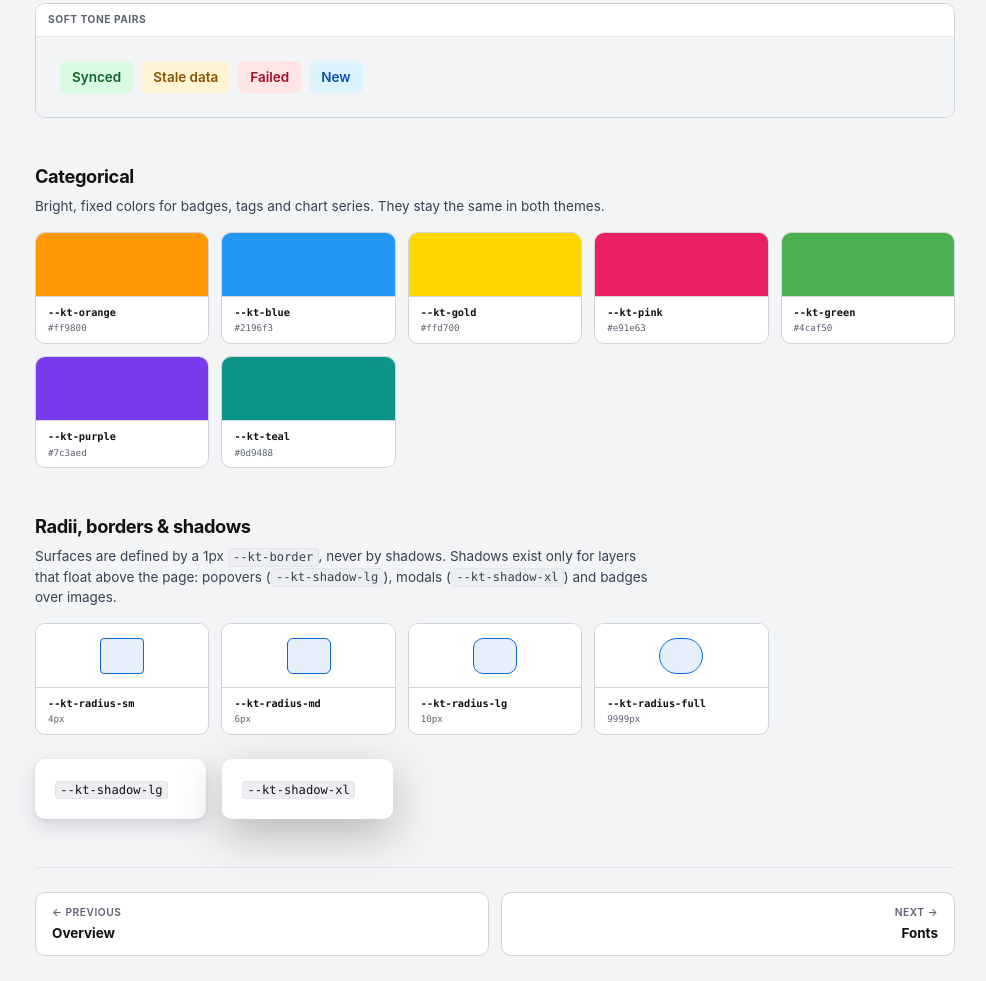
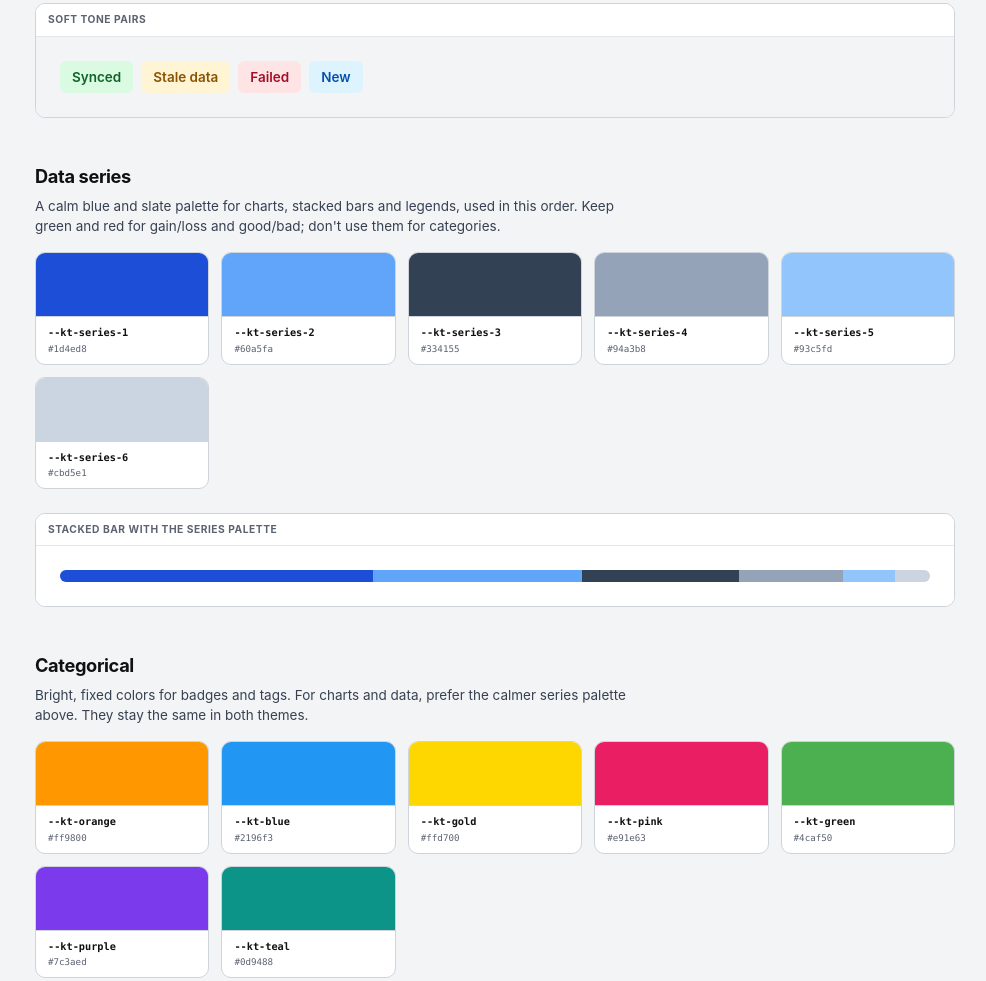
Before and after one commit to koraytugay/kt-styles, a plain HTML site: page pages/foundations/colors.html in a window 1280 px wide. Shown: the part 1359-2340 px from the top of the page, without its empty margins (253-1239 px from the left). Drawn offline with Linux system fonts and the light colour scheme.

Commit message:
Add a calm data-series palette (--kt-series-1..6)
Blue/slate colors for charts, stacked bars and legends, so apps stop
using rainbow categories. Green/red stay reserved for gain/loss.
Documented on the Colors page and in CLAUDE.md.

Co-Authored-By: Claude Opus 5.5 <noreply@anthropic.com>

```diff
--- a/css/tokens.css
+++ b/css/tokens.css
@@ -109,7 +109,17 @@
     --kt-danger:  #cf222e;  --kt-danger-soft:  #ffe4e6;  --kt-danger-text:  #a40e26;
     --kt-info:    #0969da;  --kt-info-soft:    #ddf4ff;  --kt-info-text:    #0550ae;
 
-    /* ---------- Colors: categorical (badges, tags, charts) ---------- */
+    /* ---------- Colors: data series (charts, stacked bars, legends) ----------
+       A calm blue/slate palette, in order. Use these for categories and series;
+       keep --kt-success / --kt-danger for gain/loss and good/bad only. */
+    --kt-series-1: #1d4ed8;
+    --kt-series-2: #60a5fa;
+    --kt-series-3: #334155;
+    --kt-series-4: #94a3b8;
+    --kt-series-5: #93c5fd;
+    --kt-series-6: #cbd5e1;
+
+    /* ---------- Colors: categorical (badges and tags only; prefer the series palette for data) ---------- */
     --kt-orange: #ff9800;
     --kt-blue: #2196f3;
     --kt-gold: #ffd700;
--- a/dist/kt.css
+++ b/dist/kt.css
@@ -122,7 +122,17 @@
     --kt-danger:  #cf222e;  --kt-danger-soft:  #ffe4e6;  --kt-danger-text:  #a40e26;
     --kt-info:    #0969da;  --kt-info-soft:    #ddf4ff;  --kt-info-text:    #0550ae;
 
-    /* ---------- Colors: categorical (badges, tags, charts) ---------- */
+    /* ---------- Colors: data series (charts, stacked bars, legends) ----------
+       A calm blue/slate palette, in order. Use these for categories and series;
+       keep --kt-success / --kt-danger for gain/loss and good/bad only. */
+    --kt-series-1: #1d4ed8;
+    --kt-series-2: #60a5fa;
+    --kt-series-3: #334155;
+    --kt-series-4: #94a3b8;
+    --kt-series-5: #93c5fd;
+    --kt-series-6: #cbd5e1;
+
+    /* ---------- Colors: categorical (badges and tags only; prefer the series palette for data) ---------- */
     --kt-orange: #ff9800;
     --kt-blue: #2196f3;
     --kt-gold: #ffd700;
--- a/pages/foundations/colors.html
+++ b/pages/foundations/colors.html
@@ -78,8 +78,33 @@
     </section>
 
     <section>
+        <h2>Data series</h2>
+        <p>A calm blue and slate palette for charts, stacked bars and legends, used in this order. Keep green and red for gain/loss and good/bad; don't use them for categories.</p>
+        <div class="sc-swatches">
+            <div class="sc-swatch"><div class="sc-swatch-chip" style="background: var(--kt-series-1)"></div><div class="sc-swatch-info"><span class="sc-swatch-name">--kt-series-1</span><span class="sc-swatch-value" data-token="--kt-series-1"></span></div></div>
+            <div class="sc-swatch"><div class="sc-swatch-chip" style="background: var(--kt-series-2)"></div><div class="sc-swatch-info"><span class="sc-swatch-name">--kt-series-2</span><span class="sc-swatch-value" data-token="--kt-series-2"></span></div></div>
+            <div class="sc-swatch"><div class="sc-swatch-chip" style="background: var(--kt-series-3)"></div><div class="sc-swatch-info"><span class="sc-swatch-name">--kt-series-3</span><span class="sc-swatch-value" data-token="--kt-series-3"></span></div></div>
+            <div class="sc-swatch"><div class="sc-swatch-chip" style="background: var(--kt-series-4)"></div><div class="sc-swatch-info"><span class="sc-swatch-name">--kt-series-4</span><span class="sc-swatch-value" data-token="--kt-series-4"></span></div></div>
+            <div class="sc-swatch"><div class="sc-swatch-chip" style="background: var(--kt-series-5)"></div><div class="sc-swatch-info"><span class="sc-swatch-name">--kt-series-5</span><span class="sc-swatch-value" data-token="--kt-series-5"></span></div></div>
+            <div class="sc-swatch"><div class="sc-swatch-chip" style="background: var(--kt-series-6)"></div><div class="sc-swatch-info"><span class="sc-swatch-name">--kt-series-6</span><span class="sc-swatch-value" data-token="--kt-series-6"></span></div></div>
+        </div>
+        <div class="sc-example" data-title="Stacked bar with the series palette">
+            <div class="sc-preview sc-preview--surface">
+                <div class="kt-progress kt-progress--lg">
+                    <div class="kt-progress__bar" style="width: 36%; --kt-progress-color: var(--kt-series-1)"></div>
+                    <div class="kt-progress__bar" style="width: 24%; --kt-progress-color: var(--kt-series-2)"></div>
+                    <div class="kt-progress__bar" style="width: 18%; --kt-progress-color: var(--kt-series-3)"></div>
+                    <div class="kt-progress__bar" style="width: 12%; --kt-progress-color: var(--kt-series-4)"></div>
+                    <div class="kt-progress__bar" style="width: 6%; --kt-progress-color: var(--kt-series-5)"></div>
+                    <div class="kt-progress__bar" style="width: 4%; --kt-progress-color: var(--kt-series-6)"></div>
+                </div>
+            </div>
+        </div>
+    </section>
+
+    <section>
         <h2>Categorical</h2>
-        <p>Bright, fixed colors for badges, tags and chart series. They stay the same in both themes.</p>
+        <p>Bright, fixed colors for badges and tags. For charts and data, prefer the calmer series palette above. They stay the same in both themes.</p>
         <div class="sc-swatches">
             <div class="sc-swatch"><div class="sc-swatch-chip" style="background: var(--kt-orange)"></div><div class="sc-swatch-info"><span class="sc-swatch-name">--kt-orange</span><span class="sc-swatch-value" data-token="--kt-orange"></span></div></div>
             <div class="sc-swatch"><div class="sc-swatch-chip" style="background: var(--kt-blue)"></div><div class="sc-swatch-info"><span class="sc-swatch-name">--kt-blue</span><span class="sc-swatch-value" data-token="--kt-blue"></span></div></div>
```
Also changed, not shown: dist/kt.min.css, 2 other files.
